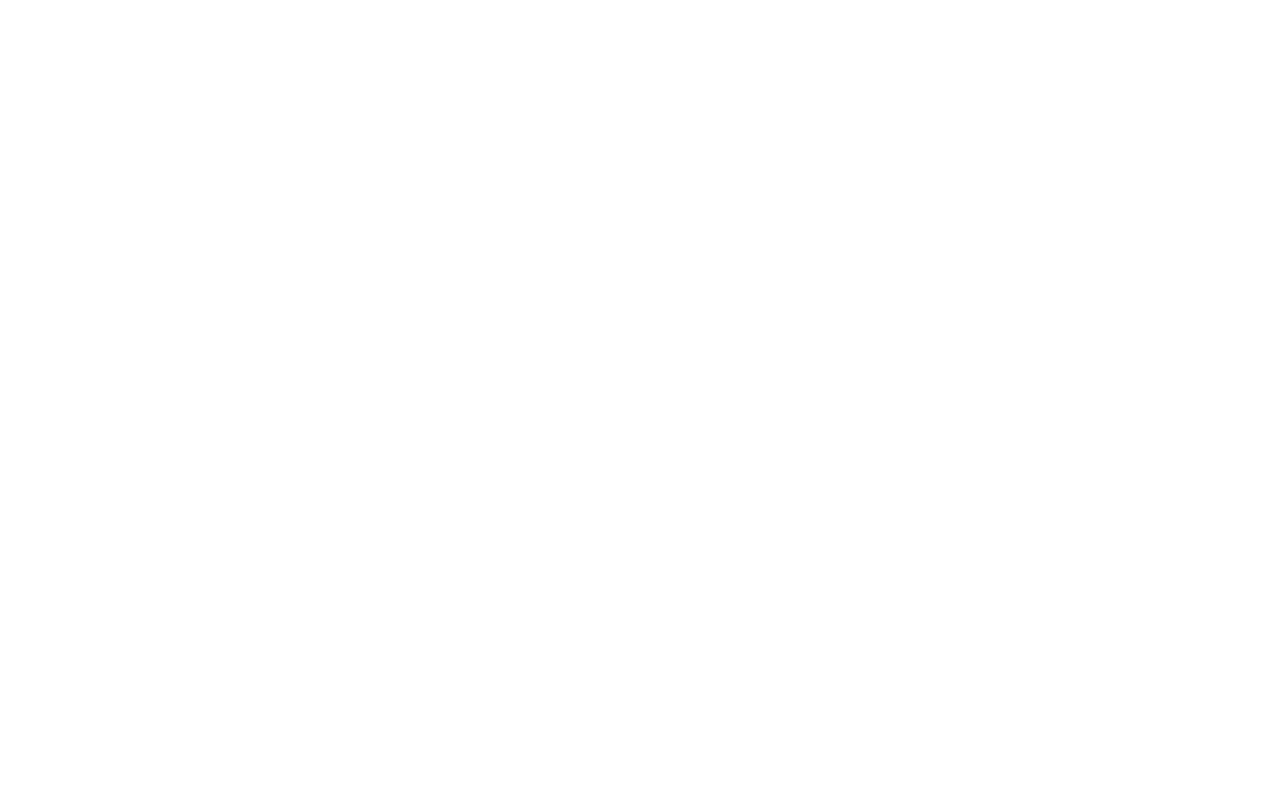
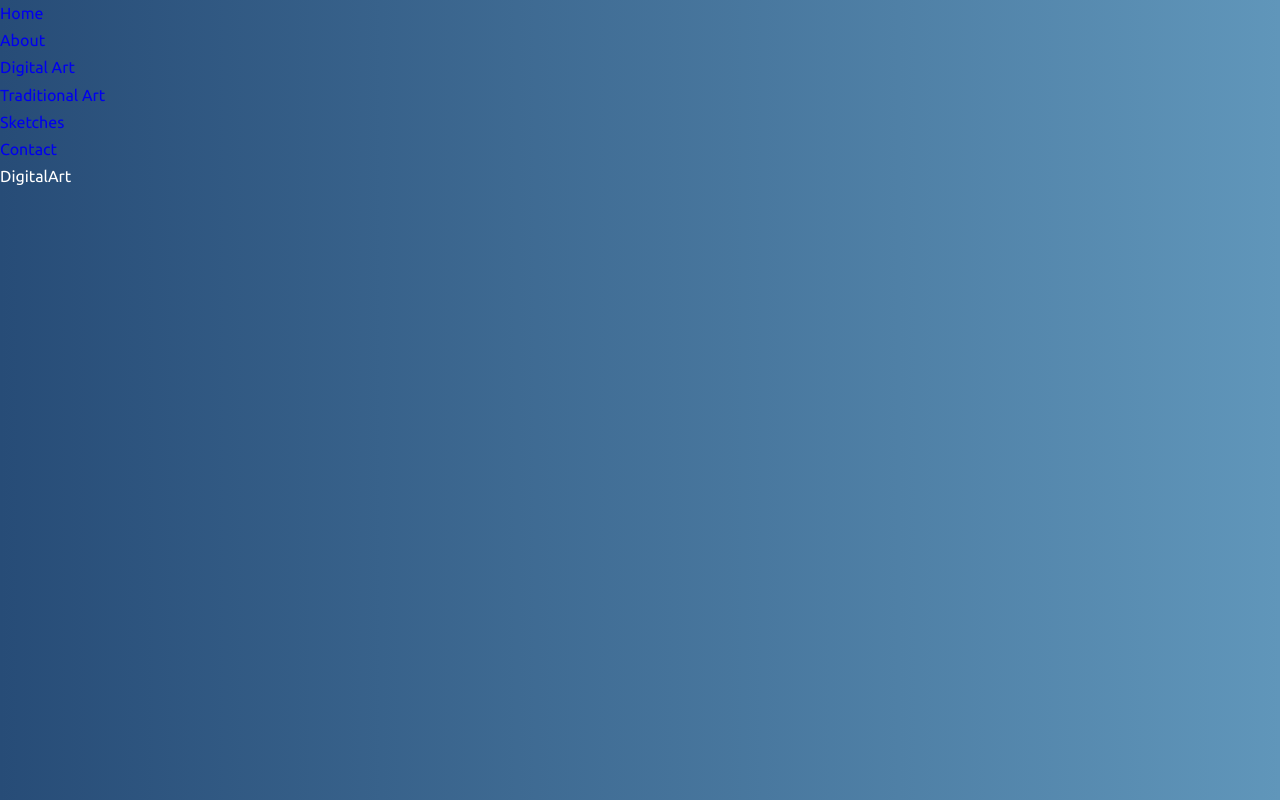
Before and after one commit to ChristianSB89/illustration-portfolio, a React (Create React App) app: page /digital-art in a window 1280 px wide. Built offline with nearby package versions, Linux system fonts and the light colour scheme.

Commit message:
Set up navbar

```diff
--- a/src/App.jsx
+++ b/src/App.jsx
@@ -1,7 +1,13 @@
 import React from "react";
 
+import NavBar from "./components/navbar/navBar";
+
 function App() {
-  return <></>;
+  return (
+    <>
+      <NavBar />
+    </>
+  );
 }
 
 export default App;
--- a/src/components/navbar/navBar.jsx
+++ b/src/components/navbar/navBar.jsx
@@ -0,0 +1,52 @@
+import React from "react";
+import {
+  BrowserRouter as Router,
+  Routes,
+  Route,
+  NavLink,
+} from "react-router-dom";
+import LandingPage from "../pages/LandingPage/LandingPage";
+import About from "../pages/About/About";
+import DigitalArt from "../pages/Artwork - Digital/DigitalArt";
+import TraditionalArt from "../pages/Artwork - Traditional/TraditionalArt";
+import Sketches from "../pages/Artwork - Sketches/Sketches";
+import Contact from "../pages/Contact/Contact";
+
+function NavBar() {
+  return (
+    <Router>
+      <nav>
+        <li>
+          <NavLink exact to="/" end>
+            Home
+          </NavLink>
+        </li>
+        <li>
+          <NavLink to="/about">About</NavLink>
+        </li>
+        <li>
+          <NavLink to="/digital-art">Digital Art</NavLink>
+        </li>
+        <li>
+          <NavLink to="/traditional-art">Traditional Art</NavLink>
+        </li>
+        <li>
+          <NavLink to="/sketches">Sketches</NavLink>
+        </li>
+        <li>
+          <NavLink to="/contact">Contact</NavLink>
+        </li>
+      </nav>
+      <Routes>
+        <Route path="/" element={<LandingPage />} />
+        <Route path="/about" element={<About />} />
+        <Route path="/digital-art" element={<DigitalArt />} />
+        <Route path="/traditional-art" element={<TraditionalArt />} />
+        <Route path="/sketches" element={<Sketches />} />
+        <Route path="/contact" element={<Contact />} />
+      </Routes>
+    </Router>
+  );
+}
+
+export default NavBar;
--- a/src/components/pages/About/About.jsx
+++ b/src/components/pages/About/About.jsx
@@ -0,0 +1,7 @@
+import React from "react";
+
+function About() {
+  return <div>About</div>;
+}
+
+export default About;
--- a/src/components/pages/Artwork - Digital/DigitalArt.jsx
+++ b/src/components/pages/Artwork - Digital/DigitalArt.jsx
@@ -0,0 +1,7 @@
+import React from "react";
+
+function DigitalArt() {
+  return <div>DigitalArt</div>;
+}
+
+export default DigitalArt;
--- a/src/components/pages/Artwork - Sketches/Sketches.jsx
+++ b/src/components/pages/Artwork - Sketches/Sketches.jsx
@@ -0,0 +1,7 @@
+import React from "react";
+
+function Sketches() {
+  return <div>Sketches</div>;
+}
+
+export default Sketches;
--- a/src/components/pages/Artwork - Traditional/TraditionalArt.jsx
+++ b/src/components/pages/Artwork - Traditional/TraditionalArt.jsx
@@ -0,0 +1,7 @@
+import React from "react";
+
+function TraditionalArt() {
+  return <div>TraditionalArt</div>;
+}
+
+export default TraditionalArt;
--- a/src/components/pages/Contact/Contact.jsx
+++ b/src/components/pages/Contact/Contact.jsx
@@ -0,0 +1,7 @@
+import React from "react";
+
+function Contact() {
+  return <div>Contact</div>;
+}
+
+export default Contact;
--- a/src/components/pages/LandingPage/LandingPage.jsx
+++ b/src/components/pages/LandingPage/LandingPage.jsx
@@ -0,0 +1,7 @@
+import React from "react";
+
+function LandingPage() {
+  return <div>LandingPage</div>;
+}
+
+export default LandingPage;
```
